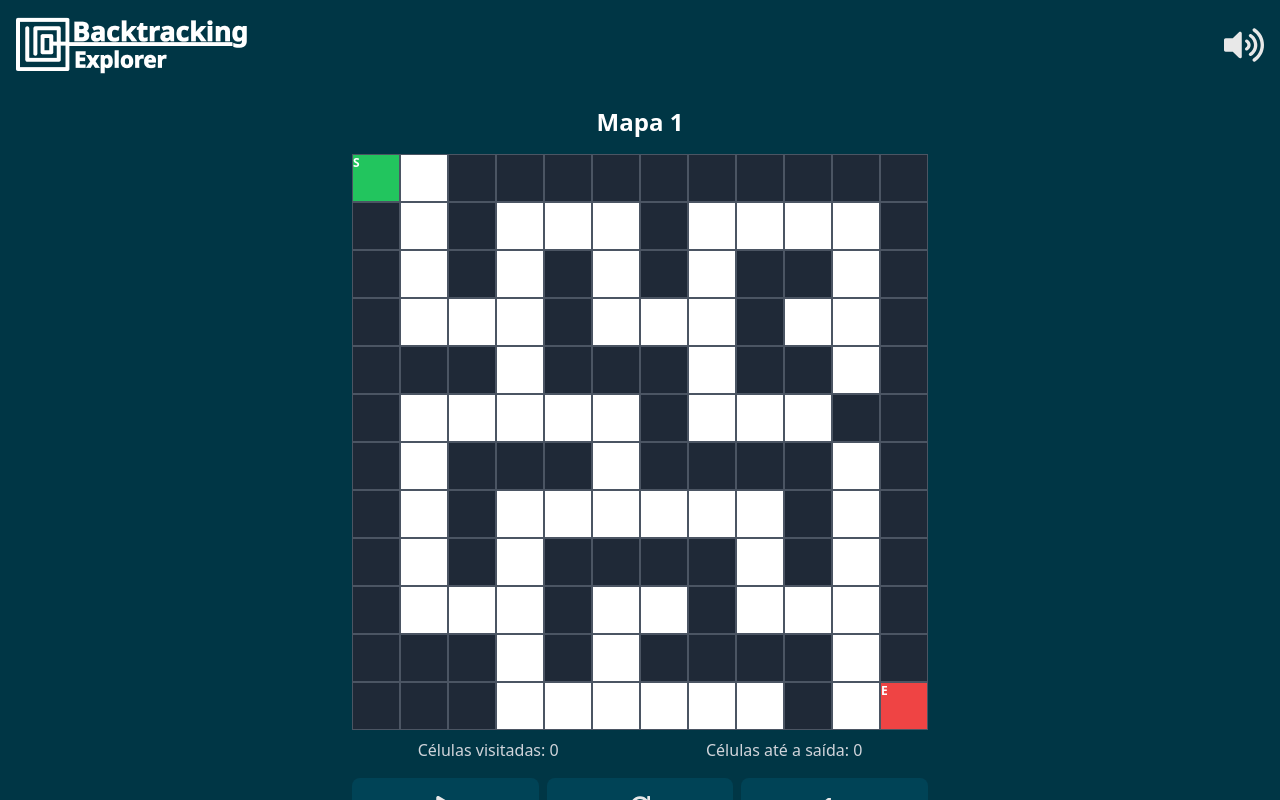
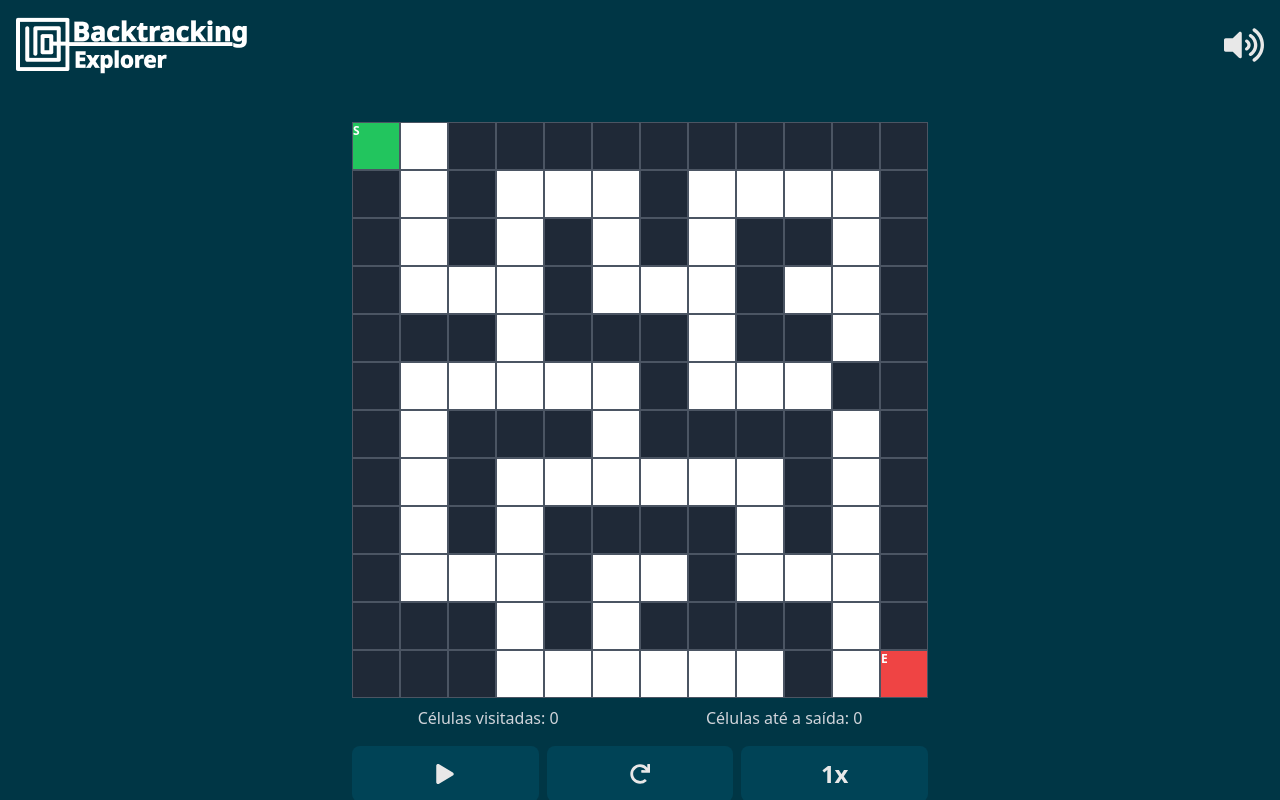
Before and after one commit to edd-araujo/maze-game-backtracking-react, a React (Vite) app: page /game in a window 1280 px wide. Built offline with nearby package versions, Linux system fonts and the light colour scheme.

Commit message:
refactor: remove map name from maze rendering

```diff
--- a/src/components/game/MazeRenderer.jsx
+++ b/src/components/game/MazeRenderer.jsx
@@ -67,13 +67,7 @@ const MazeRenderer = () => {
   };
 
   return (
-    <div className="flex flex-col items-center">
-      <div className="mb-4">
-        <h2 className="text-white text-2xl font-bold text-center">
-          {state.selectedMap.replace("gameMap", "Mapa ")}
-        </h2>
-      </div>
-
+    <div className="flex flex-col items-center pt-4">
       <div
         className="grid"
         style={{
```
